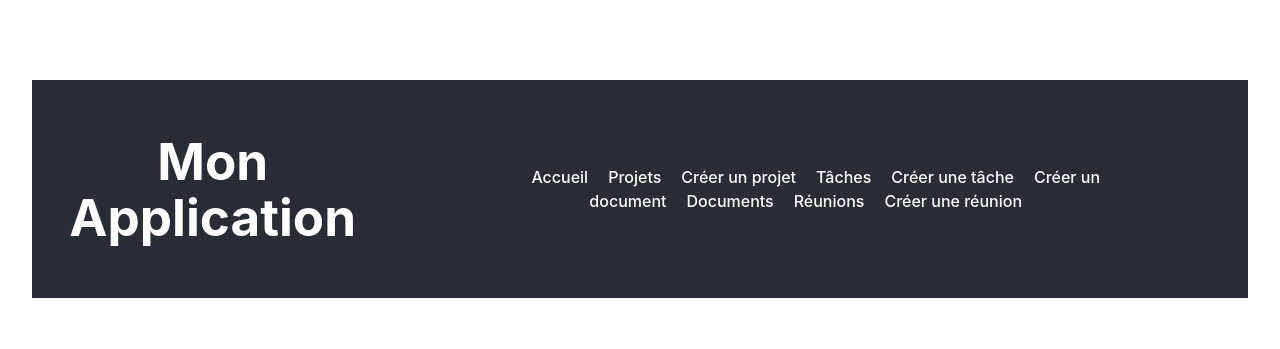
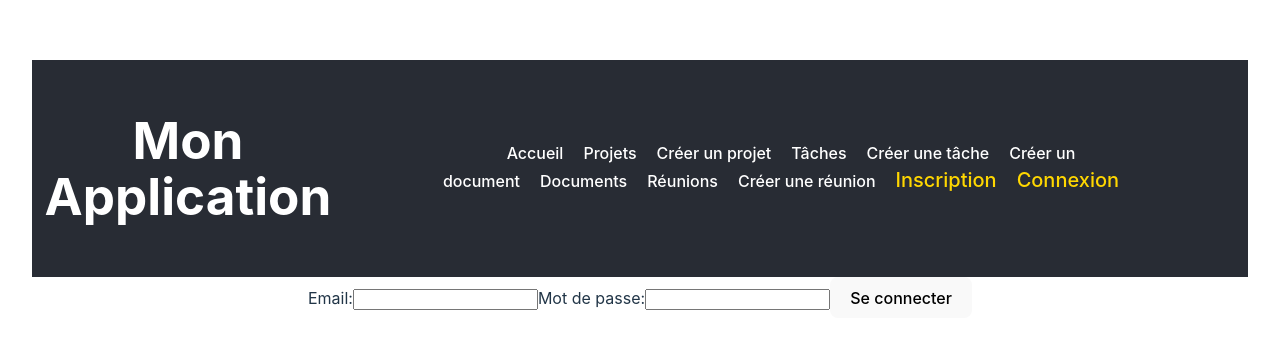
Before and after one commit to yacine977/frontend-gestion-projet, a React (Vite) app: page /connexion in a window 1280 px wide. Shown: the part 211-560 px from the top of the page. Built offline with nearby package versions, Linux system fonts and the light colour scheme.

Commit message:
Configuration de la page de connexion et de la liste des projets. La liste des projets est maintenant visible uniquement par le PDG connecté. Ajout de la fonctionnalité d'affichage des informations de l'utilisateur connecté. Création d'un composant de déconnexion.

```diff
--- a/src/App.jsx
+++ b/src/App.jsx
@@ -20,6 +20,9 @@ import ListeReunions from './composants/ListeReunions';
 import CreerReunion from './composants/CreerReunion';
 import ModifierReunion from './composants/ModifierReunion';
 import Inscription from './composants/Inscription';
+import Connexion from './composants/Connexion';
+import Deconnexion from './composants/Deconnexion';
+
 
 
 
@@ -53,6 +56,10 @@ function App() {
           <Route path="/creer-reunion" element={<CreerReunion />} />
           <Route path="/modifier-reunion/:id" element={<ModifierReunion />} />
           <Route path="/inscription" element={<Inscription />} />
+          <Route path="/connexion" element={<Connexion />} />
+          <Route path="/deconnexion" element={<Deconnexion />} />
+
+
 
 
 
--- /dev/null
+++ b/src/composants/Connexion.jsx
@@ -0,0 +1,48 @@
+import React, { useState } from 'react';
+import { getAuth, signInWithEmailAndPassword } from "firebase/auth";
+import app from '../firebase'; // Assurez-vous que le chemin est correct
+
+function Connexion() {
+  const [email, setEmail] = useState('');
+  const [password, setPassword] = useState('');
+
+  const connexion = (e) => {
+    e.preventDefault();
+    const auth = getAuth(app);
+    // Dans votre composant Connexion
+    signInWithEmailAndPassword(auth, email, password)
+.then((userCredential) => {
+  userCredential.user.getIdTokenResult().then((idTokenResult) => {
+    // Stocker le jeton d'authentification et les informations de l'utilisateur dans le localStorage
+    localStorage.setItem('token', idTokenResult.token);
+    localStorage.setItem('user', JSON.stringify(userCredential.user));
+    localStorage.setItem('role', idTokenResult.claims.role); // Ajoutez cette ligne
+    console.log('Connexion réussie');
+    alert('Connexion réussie');
+    // Rediriger l'utilisateur connecté vers la page d'accueil
+    window.location.pathname = '/';
+
+  });
+})
+.catch((error) => {
+  console.error('Erreur lors de la connexion', error);
+  alert('Erreur lors de la connexion: ' + error.message);
+});
+  };
+
+  return (
+    <form onSubmit={connexion}>
+      <label>
+        Email:
+        <input type="email" value={email} onChange={(e) => setEmail(e.target.value)} required />
+      </label>
+      <label>
+        Mot de passe:
+        <input type="password" value={password} onChange={(e) => setPassword(e.target.value)} required />
+      </label>
+      <button type="submit">Se connecter</button>
+    </form>
+  );
+}
+
+export default Connexion;
--- /dev/null
+++ b/src/composants/Deconnexion.jsx
@@ -0,0 +1,24 @@
+import React, { useEffect } from 'react';
+import { getAuth, signOut } from "firebase/auth";
+import app from '../firebase';
+
+function Deconnexion() {
+  useEffect(() => {
+    const auth = getAuth(app);
+    signOut(auth).then(() => {
+      // Supprimer les informations de l'utilisateur du localStorage
+      localStorage.removeItem('token');
+      localStorage.removeItem('user');
+      localStorage.removeItem('role');
+      // Rafraîchir la page et rediriger l'utilisateur vers la page d'accueil
+      window.location.reload();
+      window.location.pathname = '/';
+    }).catch((error) => {
+      console.error('Erreur lors de la déconnexion', error);
+    });
+  }, []);
+
+  return null;
+}
+
+export default Deconnexion;
--- a/src/composants/HomePage.jsx
+++ b/src/composants/HomePage.jsx
@@ -10,8 +10,7 @@ function HomePage() {
       <h1>Application de Gestion de Projet</h1>
       <h2>Bienvenue sur la page d'accueil</h2>
       <p>Ceci est la page d'accueil de l'application de gestion de projet.</p>
-      //boutoun pour inscription
-      <a href="/inscription" className="button">S'inscrire</a>
+
 
     </div>
   );
--- a/src/composants/Inscription.jsx
+++ b/src/composants/Inscription.jsx
@@ -17,7 +17,6 @@ const inscription = (e) => {
     .then((userCredential) => {
       console.log('Inscription réussie');
       alert('Inscription réussie');
-       // Ajoutez cette ligne
     })
     .catch((error) => {
       console.error('Erreur lors de l\'inscription', error);
--- a/src/composants/ListeDesProjets.jsx
+++ b/src/composants/ListeDesProjets.jsx
@@ -6,9 +6,21 @@ import '../styles/ListeDesProjets.css';
 
 function ListeDesProjets() {
   const [projets, setProjets] = useState([]);
+  const user = JSON.parse(localStorage.getItem('user'));
+  console.log(user);
+  const role = localStorage.getItem('role');
+
+  // Si l'utilisateur n'est pas un PDG, ne pas afficher la liste des projets
+  if (role !== 'PDG') {
+    return null;
+  }
 
   useEffect(() => {
-    fetch('http://localhost:3000/projet')
+  fetch('http://localhost:3000/projet', {
+    headers: {
+      'Authorization': `Bearer ${localStorage.getItem('token')}`
+    }
+  })
     .then(response => {
       if (!response.ok) {
         throw new Error(`Erreur HTTP: ${response.status}`);
@@ -20,7 +32,6 @@ function ListeDesProjets() {
       console.error('Une erreur est survenue lors de la récupération des projets : ', error);
     });
 }, []);
-
   const supprimerProjet = async (id) => {
     if (!window.confirm('Voulez-vous vraiment supprimer ce projet ?')) {
       return;
--- a/src/composants/NavBar.jsx
+++ b/src/composants/NavBar.jsx
@@ -1,6 +1,9 @@
+import React from 'react';
 import { Link } from 'react-router-dom';
 
 function NavBar() {
+  const user = JSON.parse(localStorage.getItem('user'));
+
   return (
     <nav style={{ backgroundColor: '#282c34', padding: '10px', display: 'flex', alignItems: 'center', justifyContent: 'space-between' }}>
       <h1 style={{ color: 'white', flexGrow: 1 }}>
@@ -16,6 +19,20 @@ function NavBar() {
         <Link to="/documents" style={{ color: 'white', textDecoration: 'none', margin: '0 10px' }}>Documents</Link>
         <Link to="/reunions" style={{ color: 'white', textDecoration: 'none', margin: '0 10px' }}>Réunions</Link>
         <Link to="/creer-reunion" style={{ color: 'white', textDecoration: 'none', margin: '0 10px' }}>Créer une réunion</Link>
+        {user && (
+          <>
+            <div style={{ color: 'white', marginLeft: '10px' }}>
+              Connecté en tant que : <strong>{user.email}</strong>
+            </div>
+            <Link to="/deconnexion" style={{ color: '#FF4500', textDecoration: 'none', margin: '0 10px', fontSize: '20px' }}>Déconnexion</Link>
+          </>
+        )}
+        {!user && (
+          <>
+            <Link to="/inscription" style={{ color: '#FFD700', textDecoration: 'none', margin: '0 10px', fontSize: '20px' }}>Inscription</Link>
+            <Link to="/connexion" style={{ color: '#FFD700', textDecoration: 'none', margin: '0 10px', fontSize: '20px' }}>Connexion</Link>
+          </>
+        )}
       </div>
     </nav>
   );
```
Lines whose indentation alone changed are shown as unchanged.
